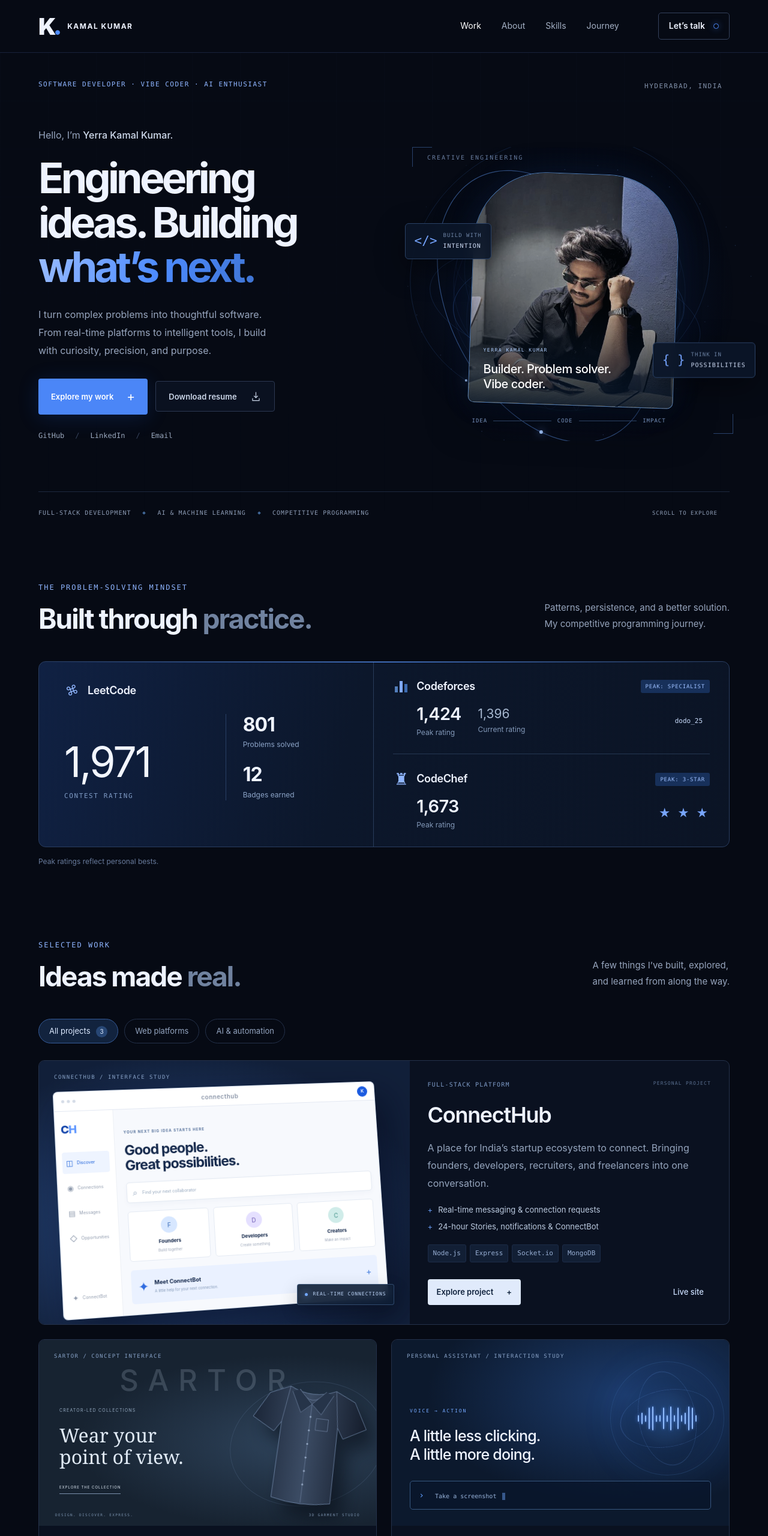
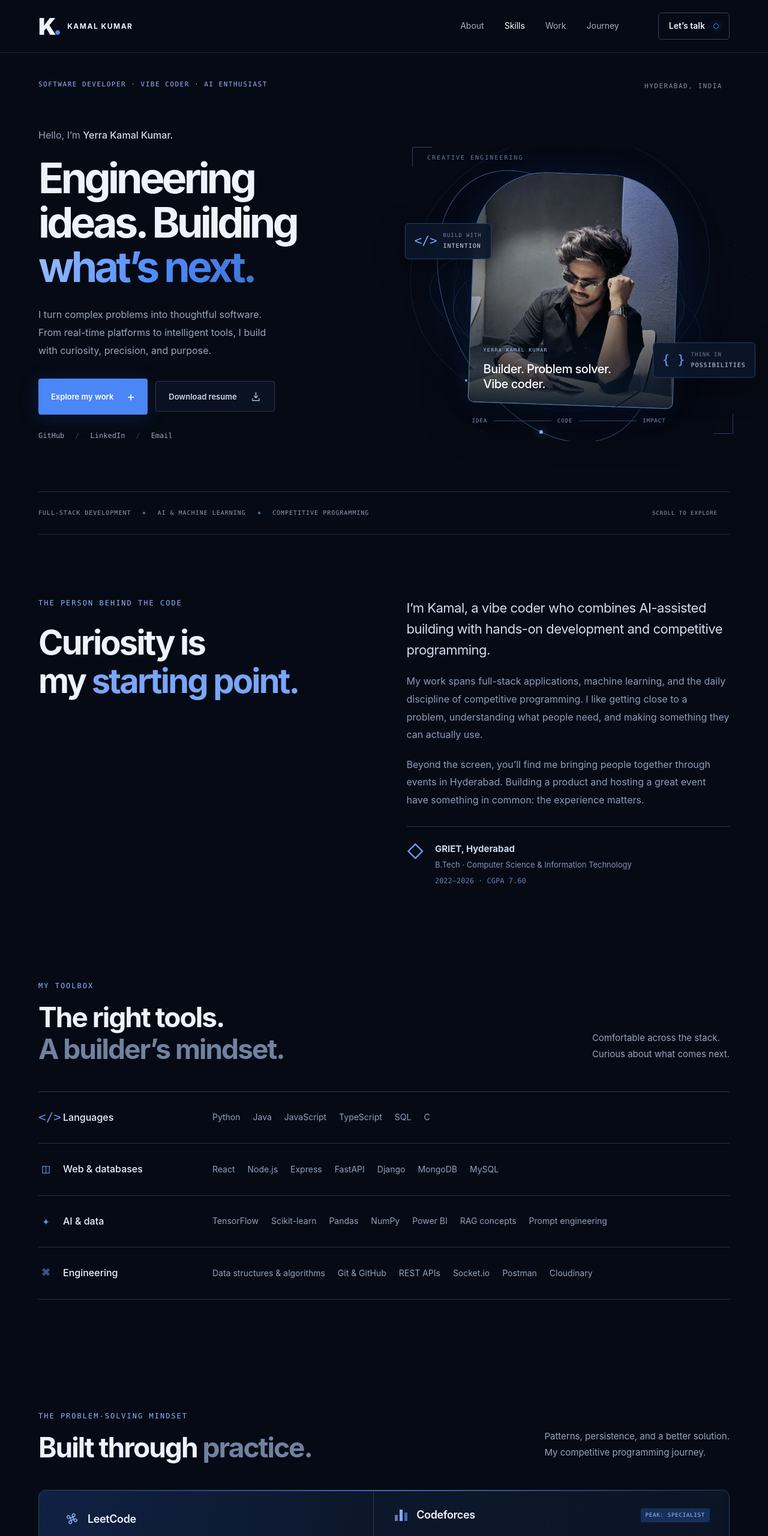
Before and after one commit to yerrakamalkumar1/PERSONAL-PORTFOLIO, a plain HTML site: page portfolio/index.html in a window 1280 px wide. Shown: the top 2560 px of the page at 60% size. Drawn offline with Linux system fonts and the light colour scheme.

Commit message:
Improve portfolio hierarchy and remove decorative AI-style elements

```diff
--- a/portfolio/index.html
+++ b/portfolio/index.html
@@ -20,7 +20,7 @@
   <header class="site-header">
     <a href="#home" class="brand" aria-label="Kamal Kumar home"><span class="brand-symbol">K<span>.</span></span><span class="brand-name">KAMAL KUMAR</span></a>
     <nav class="desktop-nav" aria-label="Main navigation">
-      <a href="#work">Work</a><a href="#about">About</a><a href="#skills">Skills</a><a href="#journey">Journey</a>
+      <a href="#about">About</a><a href="#skills">Skills</a><a href="#work">Work</a><a href="#journey">Journey</a>
     </nav>
     <div class="header-actions"><a href="#contact" class="nav-contact">Let’s talk <span class="tiny-orbit" aria-hidden="true"></span></a><button class="menu-toggle" aria-expanded="false" aria-controls="mobile-nav" aria-label="Open navigation"><span></span><span></span></button></div>
     <nav id="mobile-nav" class="mobile-nav" aria-label="Mobile navigation" hidden><a href="#work">Work</a><a href="#about">About</a><a href="#skills">Skills</a><a href="#journey">Journey</a><a href="#contact">Contact</a></nav>
@@ -48,6 +48,16 @@
         </div>
       </div>
       <div class="hero-bottom"><span>FULL-STACK DEVELOPMENT</span><span class="diamond" aria-hidden="true"></span><span>AI & MACHINE LEARNING</span><span class="diamond" aria-hidden="true"></span><span>COMPETITIVE PROGRAMMING</span><a href="#work" class="scroll-label">SCROLL TO EXPLORE <span aria-hidden="true"></span></a></div>
+    </section>
+
+    <section id="about" class="about-section section-pad section-anchor">
+      <div class="about-title reveal"><p class="eyebrow">THE PERSON BEHIND THE CODE</p><h2>Curiosity is<br>my <span>starting point.</span></h2></div>
+      <div class="about-body reveal"><p class="about-lead">I’m Kamal, a vibe coder who combines AI-assisted building with hands-on development and competitive programming.</p><p>My work spans full-stack applications, machine learning, and the daily discipline of competitive programming. I like getting close to a problem, understanding what people need, and making something they can actually use.</p><p>Beyond the screen, you’ll find me bringing people together through events in Hyderabad. Building a product and hosting a great event have something in common: the experience matters.</p><div class="education-line"><span class="edu-icon" aria-hidden="true">◇</span><div><strong>GRIET, Hyderabad</strong><span>B.Tech · Computer Science & Information Technology</span><small>2022–2026 · CGPA 7.60</small></div></div></div>
+    </section>
+
+    <section id="skills" class="skills-section section-pad section-anchor">
+      <div class="section-heading reveal"><div><p class="eyebrow">MY TOOLBOX</p><h2>The right tools.<br><span class="muted-word">A builder’s mindset.</span></h2></div><p>Comfortable across the stack.<br>Curious about what comes next.</p></div>
+      <div class="skill-rows reveal"><div class="skill-row"><h3><span aria-hidden="true">&lt;/&gt;</span>Languages</h3><div><span>Python</span><span>Java</span><span>JavaScript</span><span>TypeScript</span><span>SQL</span><span>C</span></div></div><div class="skill-row"><h3><span aria-hidden="true">◫</span>Web & databases</h3><div><span>React</span><span>Node.js</span><span>Express</span><span>FastAPI</span><span>Django</span><span>MongoDB</span><span>MySQL</span></div></div><div class="skill-row"><h3><span aria-hidden="true">✦</span>AI & data</h3><div><span>TensorFlow</span><span>Scikit-learn</span><span>Pandas</span><span>NumPy</span><span>Power BI</span><span>RAG concepts</span><span>Prompt engineering</span></div></div><div class="skill-row"><h3><span aria-hidden="true">⌘</span>Engineering</h3><div><span>Data structures & algorithms</span><span>Git & GitHub</span><span>REST APIs</span><span>Socket.io</span><span>Postman</span><span>Cloudinary</span></div></div></div>
     </section>
 
     <section class="coding-section section-pad" id="coding">
@@ -81,15 +91,9 @@
       <div class="work-bottom"><span>Always learning. Always building.</span><a class="text-link" href="https://github.com/yerrakamalkumar1" target="_blank" rel="noopener noreferrer">More on GitHub <span aria-hidden="true"></span></a></div>
     </section>
 
-    <section id="about" class="about-section section-pad section-anchor">
-      <div class="about-title reveal"><p class="eyebrow">THE PERSON BEHIND THE CODE</p><h2>Curiosity is<br>my <span>starting point.</span></h2></div>
-      <div class="about-body reveal"><p class="about-lead">I’m Kamal, a vibe coder who combines AI-assisted building with hands-on development and competitive programming.</p><p>My work spans full-stack applications, machine learning, and the daily discipline of competitive programming. I like getting close to a problem, understanding what people need, and making something they can actually use.</p><p>Beyond the screen, you’ll find me bringing people together through events in Hyderabad. Building a product and hosting a great event have something in common: the experience matters.</p><div class="education-line"><span class="edu-icon" aria-hidden="true">◇</span><div><strong>GRIET, Hyderabad</strong><span>B.Tech · Computer Science & Information Technology</span><small>2022–2026 · CGPA 7.60</small></div></div></div>
-    </section>
 
-    <section id="skills" class="skills-section section-pad section-anchor">
-      <div class="section-heading reveal"><div><p class="eyebrow">MY TOOLBOX</p><h2>The right tools.<br><span class="muted-word">A builder’s mindset.</span></h2></div><p>Comfortable across the stack.<br>Curious about what comes next.</p></div>
-      <div class="skill-rows reveal"><div class="skill-row"><h3><span aria-hidden="true">&lt;/&gt;</span>Languages</h3><div><span>Python</span><span>Java</span><span>JavaScript</span><span>TypeScript</span><span>SQL</span><span>C</span></div></div><div class="skill-row"><h3><span aria-hidden="true">◫</span>Web & databases</h3><div><span>React</span><span>Node.js</span><span>Express</span><span>FastAPI</span><span>Django</span><span>MongoDB</span><span>MySQL</span></div></div><div class="skill-row"><h3><span aria-hidden="true">✦</span>AI & data</h3><div><span>TensorFlow</span><span>Scikit-learn</span><span>Pandas</span><span>NumPy</span><span>Power BI</span><span>RAG concepts</span><span>Prompt engineering</span></div></div><div class="skill-row"><h3><span aria-hidden="true">⌘</span>Engineering</h3><div><span>Data structures & algorithms</span><span>Git & GitHub</span><span>REST APIs</span><span>Socket.io</span><span>Postman</span><span>Cloudinary</span></div></div></div>
-    </section>
+
+
 
     <section id="journey" class="journey-section section-pad section-anchor">
       <div class="section-heading reveal"><div><p class="eyebrow">EXPERIENCE & MILESTONES</p><h2>Learning by <span class="muted-word">doing.</span></h2></div><a class="text-link" href="./assets/Yerra_Kamal_Kumar_Resume.pdf" download>Full resume <span aria-hidden="true">+</span></a></div>
```
